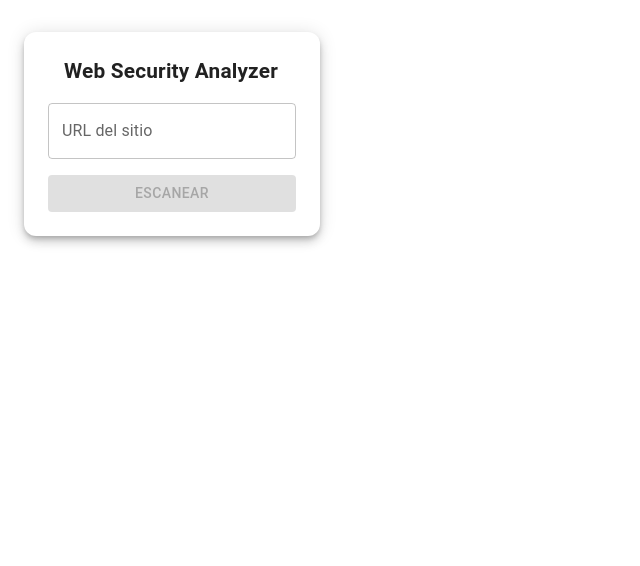
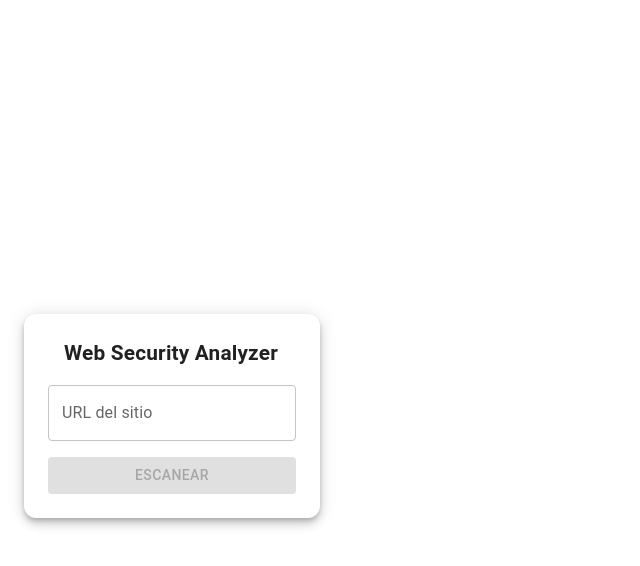
Before and after one commit to Patogol35/seguridadfront, a React (Vite) app: page / in a window 1280 px wide. Shown: the top 566 px of the page, without its empty margins (0-640 px from the left). Built offline with nearby package versions, Linux system fonts and the light colour scheme; some icons are missing.

Commit message:
Update App.jsx

```diff
--- a/src/App.jsx
+++ b/src/App.jsx
@@ -7,10 +7,9 @@ function App() {
 
   return (
     <Container
-      maxWidth="md"
+      maxWidth="lg"
       sx={{
-        minHeight: "100vh",
-        py: { xs: 2, sm: 4 },
+        mt: 4,
         display: "flex",
         justifyContent: "center",
       }}
```
